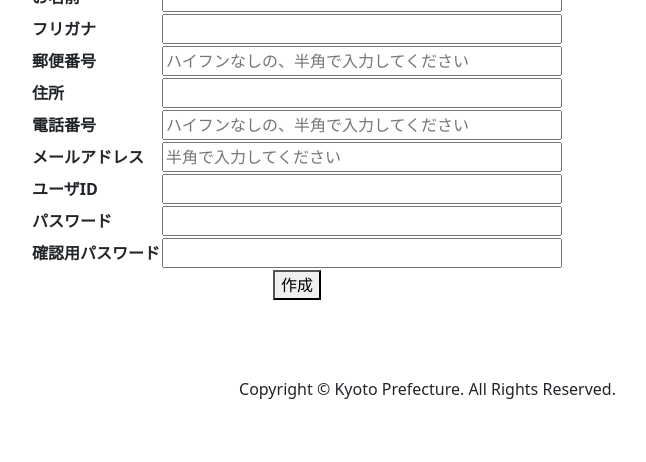
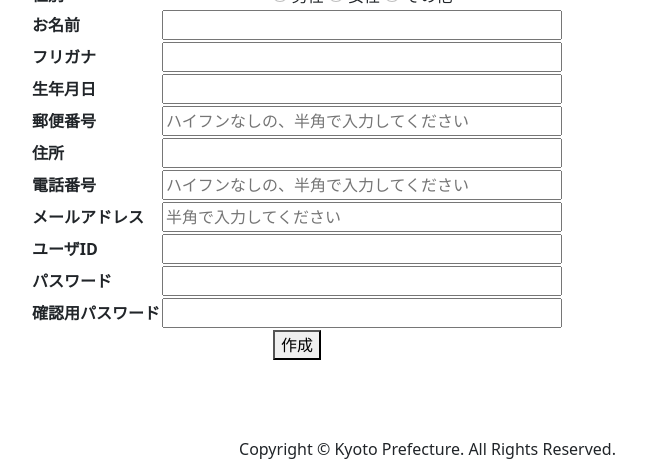
Before and after one commit to mitunari321kg/EC_Project, a PHP site: page /Account_create.php in a window 1280 px wide. Shown: the part 542-1004 px from the top of the page, without its empty margins (343-989 px from the left). Before the commit the page ends 941 px from the top, so only its background shows below. Run offline with PHP 8.4, Linux system fonts and the light colour scheme.

Commit message:
アカウント作成：性別ボタンの配置を変更

```diff
--- a/view/Account_create.php
+++ b/view/Account_create.php
@@ -1,4 +1,3 @@
-
 <!DOCTYPE html>
 
 <html lang="en">
@@ -19,12 +18,32 @@
                 <div align="center">
                     <table border="0">
                         <form action="list.html" method="get">
+                        <tr>
+                                <th>
+                                    性別
+                                </th>
+                                <td align="center">
+                                    <label>
+                                        <input class="form-check-input" type="radio" name="flexRadioDefault" id="flexRadioDefault1" required>
+                                    </label>
+                                    男性
+                                    <label>
+                                        <input class="form-check-input" type="radio" name="flexRadioDefault" id="flexRadioDefault1" required>
+                                    </label>
+                                    女性
+                                    <label>
+                                        <input class="form-check-input" type="radio" name="flexRadioDefault" id="flexRadioDefault1" required>
+                                    </label>
+                                    その他
+                                    <!--<input type="radio" name="gender" size="24">-->
+                                </td>
+                            </tr>
                             <tr>
                                 <th>
                                     お名前
                                 </th>
                                 <td>
-                                    <input type="text" name="user_name" size="24">
+                                    <input type="text" name="furigana" size="24" required>
                                 </td>
                             </tr>
                             <tr>
@@ -32,7 +51,15 @@
                                     フリガナ
                                 </th>
                                 <td>
-                                    <input type="text" name="furigana" size="24">
+                                    <input type="text" name="furigana" size="24" required>
+                                </td>
+                            </tr>
+                            <tr>
+                                <th>
+                                    生年月日
+                                </th>
+                                <td>
+                                    <input type="text" name="Birthday" size="24" required>
                                 </td>
                             </tr>
                             <tr>
@@ -40,8 +67,7 @@
                                     郵便番号
                                 </th>
                                 <td>
-                                    <input type="text" name="postal_code" placeholder="ハイフンなしの、半角で入力してください" required
-                                        size="7">
+                                    <input type="text" name="postal_code" placeholder="ハイフンなしの、半角で入力してください" required size="7">
                                 </td>
                             </tr>
                             <tr>
@@ -49,8 +75,7 @@
                                     住所
                                 </th>
                                 <td>
-                                    <input type="text" name="address" 　placeholder="数字は半角で入力してください" required
-                                        size="56">
+                                    <input type="text" name="address" 　placeholder="数字は半角で入力してください" required size="56">
                                 </td>
                             </tr>
                             <tr>
@@ -58,8 +83,7 @@
                                     電話番号
                                 </th>
                                 <td>
-                                    <input type="tel" name="tel" placeholder="ハイフンなしの、半角で入力してください" required
-                                        size="24">
+                                    <input type="tel" name="tel" placeholder="ハイフンなしの、半角で入力してください" required size="24">
                                 </td>
                             </tr>
                             <tr>
@@ -67,8 +91,7 @@
                                     メールアドレス
                                 </th>
                                 <td>
-                                    <input type="email" name="usermail" placeholder="半角で入力してください" required
-                                        size="56">
+                                    <input type="email" name="usermail" placeholder="半角で入力してください" required size="56">
                                 </td>
                             </tr>
                             <tr>
@@ -76,7 +99,7 @@
                                     ユーザID
                                 </th>
                                 <td>
-                                    <input type="text" name="user_id" size="24">
+                                    <input type="text" name="user_id" size="24" required>
                                 </td>
                             </tr>
                             <tr>
@@ -84,7 +107,7 @@
                                     パスワード
                                 </th>
                                 <td>
-                                    <input type="password" name="password" size="24">
+                                    <input type="password" name="password" size="24" required>
                                 </td>
                             </tr>
                             <tr>
@@ -92,13 +115,13 @@
                                     確認用パスワード
                                 </th>
                                 <td>
-                                    <input type="password" name="re_password" size="24">
+                                    <input type="password" name="re_password" size="24" required>
                                 </td>
                             </tr>
                             <tr>
                                 <td colspan="2" align="center">
                                     <div class="button_wrapper">
-                                        <button class="button1">作成</button>
+                                        <button class="button1" type="submit">作成</button>
                                     </div>
                                 </td>
                             </tr>
@@ -112,4 +135,5 @@
     <?php include 'frame/footer.php'; ?>
     <!------------------------------------------- footer ------------------------------------------->
 </body>
+
 </html>
--- a/view/css/Account_create.css
+++ b/view/css/Account_create.css
@@ -9,4 +9,4 @@ textarea{
 }
 .button_wrapper{
     text-align:center;
- }
+}
```
